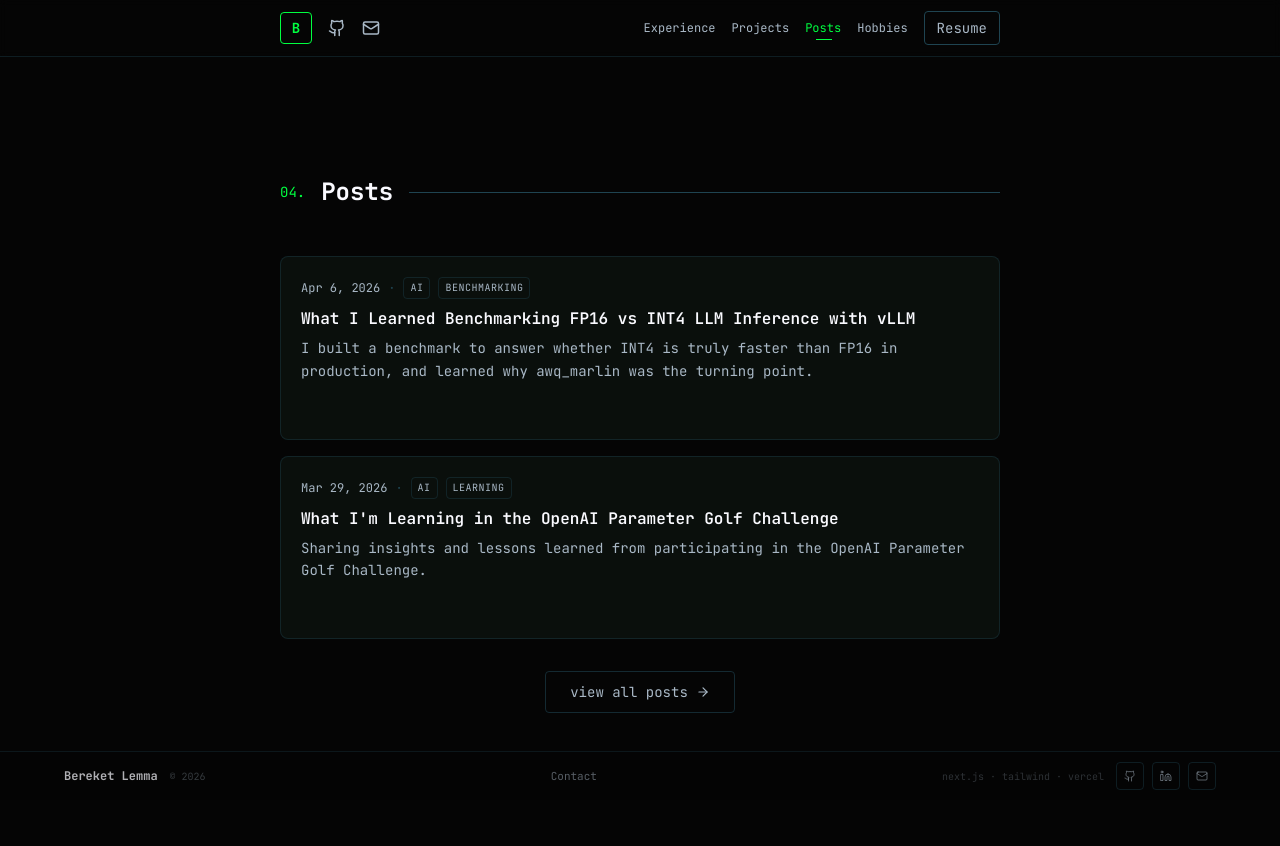
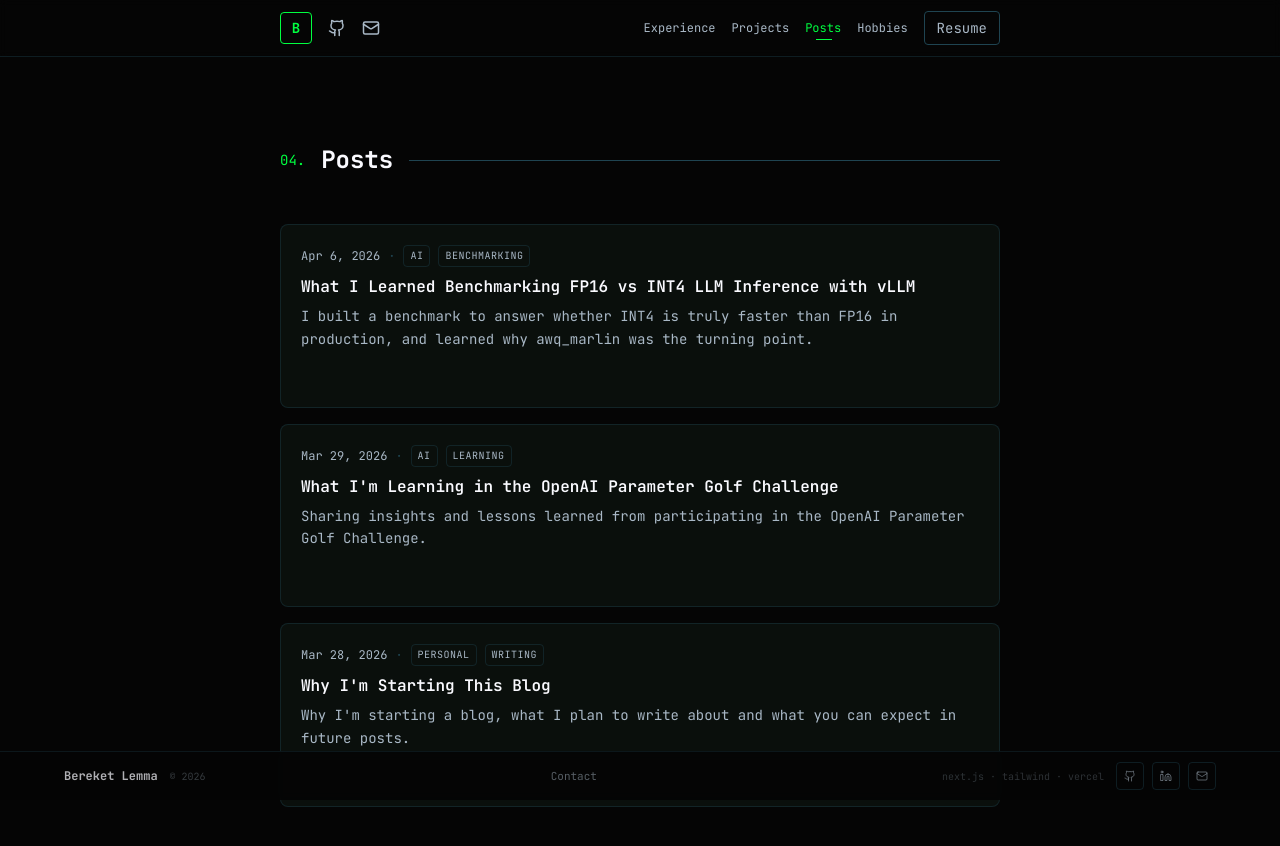
Before and after one commit to bereketlemma/bereket-portfolio, a Next.js app: page / in a window 1280 px wide. Both pictures are taken after a click on the button "Posts". Shown: the top 846 px of the page. Before the commit the page ends 809 px from the top, so only its background shows below. Built offline with nearby package versions, Linux system fonts and the light colour scheme.

Commit message:
feat(posts): show all 3 posts inline, remove view all button
- Added introduction post back to the list so all 3 posts display
- Removed view all posts button since posts section shows everything
- Posts section now serves as the full blog listing on home page

```diff
--- a/app/home/_components/latest-post.tsx
+++ b/app/home/_components/latest-post.tsx
@@ -5,6 +5,7 @@ import { useEffect } from "react"
 import Link from "next/link"
 import { ArrowRight } from "lucide-react"
 import { motion, useAnimation } from "framer-motion"
+
 
 const latestPosts = [
   {
@@ -20,6 +21,13 @@ const latestPosts = [
     date: "2026-03-29",
     excerpt: "Sharing insights and lessons learned from participating in the OpenAI Parameter Golf Challenge.",
     tags: ["AI", "Learning"],
+  },
+  {
+    slug: "introduction",
+    title: "Why I'm Starting This Blog",
+    date: "2026-03-28",
+    excerpt: "Why I'm starting a blog, what I plan to write about and what you can expect in future posts.",
+    tags: ["Personal", "Writing"],
   },
 ]
 
@@ -94,7 +102,7 @@ export default function LatestPost() {
   const [ref, inView] = useInView({ triggerOnce: true, threshold: 0.15 })
 
   return (
-    <section ref={ref} id="posts" className="py-24">
+    <section ref={ref} id="posts" className="py-8 lg:py-16">
       {/* Section header */}
       <motion.div
         initial={{ opacity: 0, x: -16 }}
@@ -114,21 +122,6 @@ export default function LatestPost() {
         ))}
       </div>
 
-      {/* View all link */}
-      <motion.div
-        initial={{ opacity: 0 }}
-        animate={inView ? { opacity: 1 } : {}}
-        transition={{ delay: 0.6, duration: 0.4 }}
-        className="mt-8 flex justify-center"
-      >
-        <Link
-          href="/blog"
-          className="group rounded border border-border/60 px-6 py-2.5 font-mono text-sm text-muted-foreground hover:border-accent hover:text-accent transition-all duration-300 flex items-center gap-2"
-        >
-          <span>view all posts</span>
-          <ArrowRight size={14} className="group-hover:translate-x-1 transition-transform duration-300" />
-        </Link>
-      </motion.div>
     </section>
   )
 }
```
